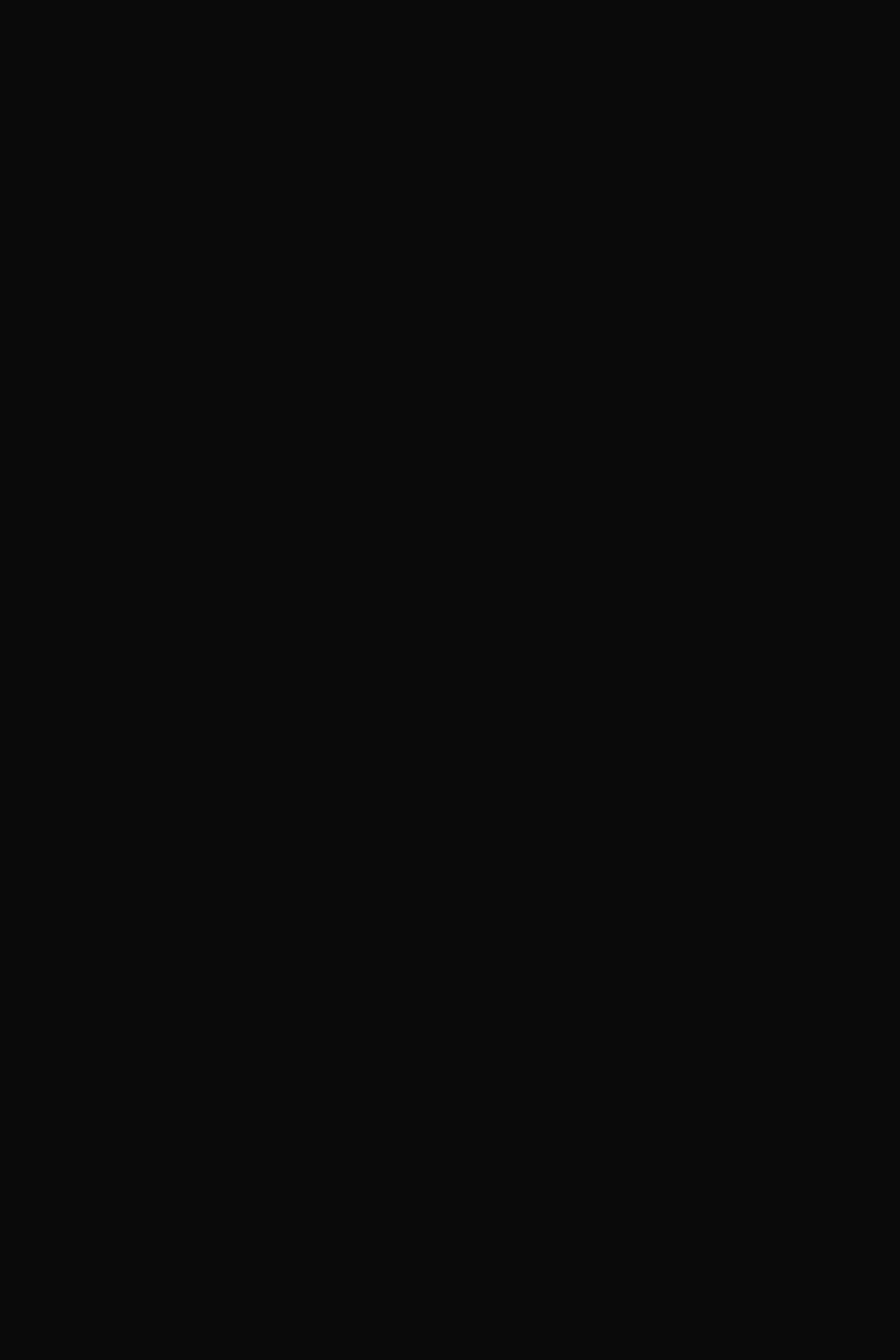
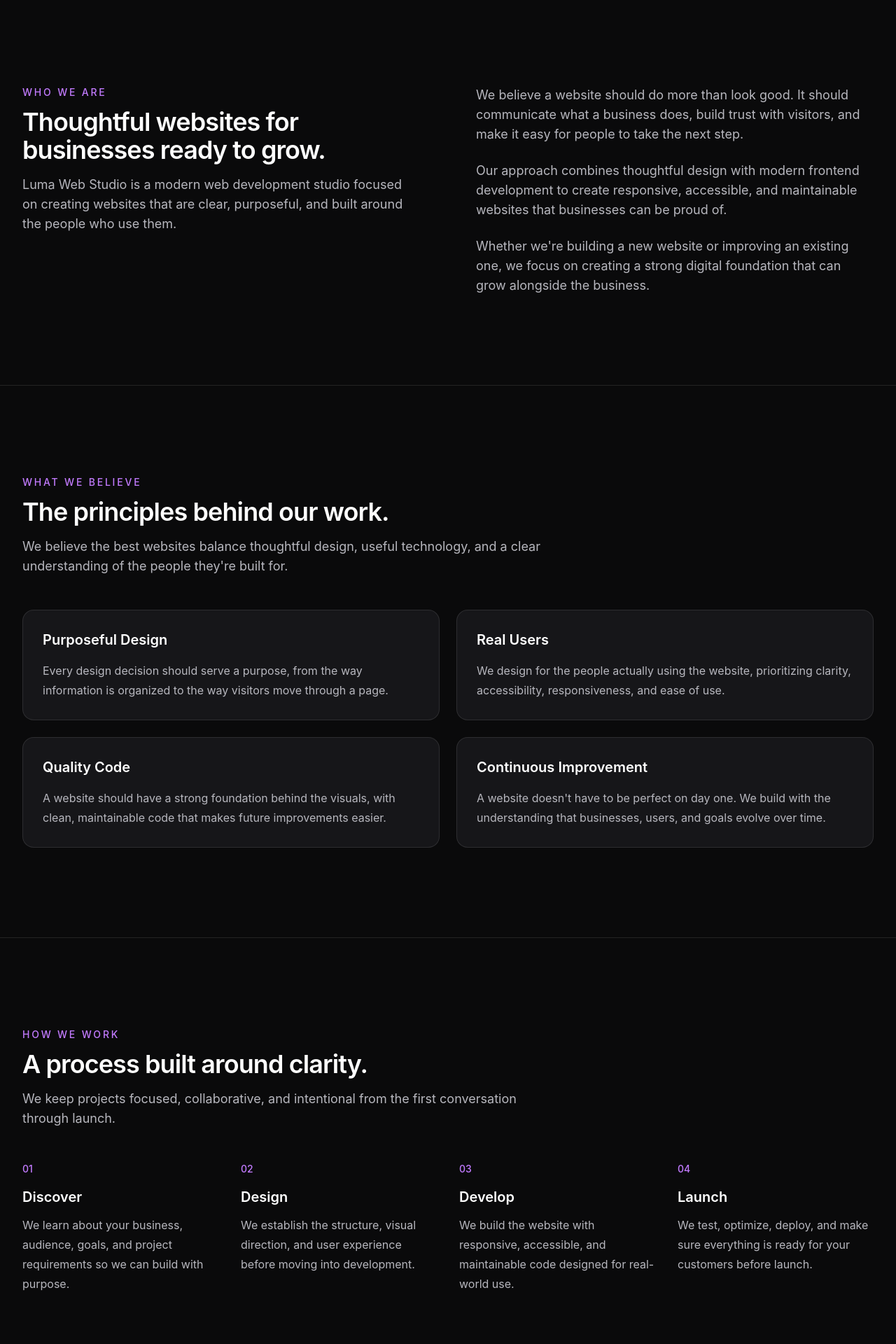
Before and after one commit to syniahpeterson/luma-web-studio, a React (Vite) app: page /about in a window 1280 px wide. Before the commit this address had no page. Shown: the part 600-2520 px from the top of the page at 70% size. Before the commit the page ends 800 px from the top, so only its background shows below. Built offline with nearby package versions, Linux system fonts and the light colour scheme.

Commit message:
feat: add About page and related components for enhanced site content

```diff
--- a/src/App.jsx
+++ b/src/App.jsx
@@ -4,6 +4,7 @@ import Home from "./pages/Home";
 import Services from "./pages/Services";
 import Work from "./pages/Work";
 import CaseStudy from "./pages/CaseStudy";
+import About from "./pages/About";
 
 function App() {
   return (
@@ -14,6 +15,7 @@ function App() {
           <Route path="/services" element={<Services />} />
           <Route path="/work" element={<Work />} />
           <Route path="/work/:slug" element={<CaseStudy />} />
+          <Route path="/about" element={<About />} />
         </Route>
       </Routes>
     </BrowserRouter>
--- /dev/null
+++ b/src/components/sections/about/AboutCTA.jsx
@@ -0,0 +1,13 @@
+import CTASection from "../../common/CTASection";
+
+function AboutCTA() {
+  return (
+    <CTASection
+      eyebrow="Let's Work Together"
+      title="Ready to build something meaningful?"
+      description="Tell us about your business, your goals, and what you want your website to accomplish. We'll help you figure out the right next step."
+    />
+  );
+}
+
+export default AboutCTA;
--- /dev/null
+++ b/src/components/sections/about/AboutHero.jsx
@@ -0,0 +1,13 @@
+import PageHero from "../../common/PageHero";
+
+function AboutHero() {
+  return (
+    <PageHero
+      eyebrow="About Luma"
+      title="Building better websites with purpose."
+      description="Luma Web Studio helps businesses create modern, thoughtful websites that look professional, work well, and support real business goals."
+    />
+  );
+}
+
+export default AboutHero;
--- /dev/null
+++ b/src/components/sections/about/AboutIntro.jsx
@@ -0,0 +1,40 @@
+import Container from "../../common/Container";
+import SectionHeading from "../../common/SectionHeading";
+
+function AboutIntro() {
+  return (
+    <section className="border-b border-white/10">
+      <Container className="py-24 lg:py-32">
+        <div className="grid gap-12 lg:grid-cols-2 lg:items-start lg:gap-20">
+          <SectionHeading
+            eyebrow="Who We Are"
+            title="Thoughtful websites for businesses ready to grow."
+            description="Luma Web Studio is a modern web development studio focused on creating websites that are clear, purposeful, and built around the people who use them."
+          />
+
+          <div className="space-y-6 text-base leading-7 text-[#b7b7be] md:text-lg">
+            <p>
+              We believe a website should do more than look good. It should
+              communicate what a business does, build trust with visitors, and
+              make it easy for people to take the next step.
+            </p>
+
+            <p>
+              Our approach combines thoughtful design with modern frontend
+              development to create responsive, accessible, and maintainable
+              websites that businesses can be proud of.
+            </p>
+
+            <p>
+              Whether we're building a new website or improving an existing one,
+              we focus on creating a strong digital foundation that can grow
+              alongside the business.
+            </p>
+          </div>
+        </div>
+      </Container>
+    </section>
+  );
+}
+
+export default AboutIntro;
--- /dev/null
+++ b/src/components/sections/about/AboutProcess.jsx
@@ -0,0 +1,37 @@
+import Container from "../../common/Container";
+import SectionHeading from "../../common/SectionHeading";
+import processSteps from "../../../data/process";
+
+function AboutProcess() {
+  return (
+    <section className="border-b border-white/10">
+      <Container className="py-24 lg:py-32">
+        <SectionHeading
+          eyebrow="How We Work"
+          title="A process built around clarity."
+          description="We keep projects focused, collaborative, and intentional from the first conversation through launch."
+        />
+
+        <div className="mt-12 grid gap-8 lg:grid-cols-4">
+          {processSteps.map((step) => (
+            <article key={step.id}>
+              <p className="text-sm font-medium text-purple-400">
+                {step.number}
+              </p>
+
+              <h3 className="mt-4 text-xl font-semibold text-white">
+                {step.title}
+              </h3>
+
+              <p className="mt-3 leading-7 text-[#b7b7be]">
+                {step.description}
+              </p>
+            </article>
+          ))}
+        </div>
+      </Container>
+    </section>
+  );
+}
+
+export default AboutProcess;
--- /dev/null
+++ b/src/components/sections/about/Values.jsx
@@ -0,0 +1,36 @@
+import Container from "../../common/Container";
+import SectionHeading from "../../common/SectionHeading";
+import values from "../../../data/values";
+
+function Values() {
+  return (
+    <section className="border-b border-white/10">
+      <Container className="py-24 lg:py-32">
+        <SectionHeading
+          eyebrow="What We Believe"
+          title="The principles behind our work."
+          description="We believe the best websites balance thoughtful design, useful technology, and a clear understanding of the people they're built for."
+        />
+
+        <div className="mt-12 grid gap-6 sm:grid-cols-2">
+          {values.map((value) => (
+            <article
+              key={value.id}
+              className="rounded-2xl border border-white/10 bg-[#161619] p-7"
+            >
+              <h3 className="text-xl font-semibold text-white">
+                {value.title}
+              </h3>
+
+              <p className="mt-4 leading-7 text-[#b7b7be]">
+                {value.description}
+              </p>
+            </article>
+          ))}
+        </div>
+      </Container>
+    </section>
+  );
+}
+
+export default Values;
--- /dev/null
+++ b/src/data/values.js
@@ -0,0 +1,28 @@
+const values = [
+  {
+    id: "purposeful-design",
+    title: "Purposeful Design",
+    description:
+      "Every design decision should serve a purpose, from the way information is organized to the way visitors move through a page.",
+  },
+  {
+    id: "real-users",
+    title: "Real Users",
+    description:
+      "We design for the people actually using the website, prioritizing clarity, accessibility, responsiveness, and ease of use.",
+  },
+  {
+    id: "quality-code",
+    title: "Quality Code",
+    description:
+      "A website should have a strong foundation behind the visuals, with clean, maintainable code that makes future improvements easier.",
+  },
+  {
+    id: "continuous-improvement",
+    title: "Continuous Improvement",
+    description:
+      "A website doesn't have to be perfect on day one. We build with the understanding that businesses, users, and goals evolve over time.",
+  },
+];
+
+export default values;
--- /dev/null
+++ b/src/pages/About.jsx
@@ -0,0 +1,19 @@
+import AboutCTA from "../components/sections/about/AboutCTA";
+import AboutHero from "../components/sections/about/AboutHero";
+import AboutIntro from "../components/sections/about/AboutIntro";
+import AboutProcess from "../components/sections/about/AboutProcess";
+import Values from "../components/sections/about/Values";
+
+function About() {
+  return (
+    <>
+      <AboutHero />
+      <AboutIntro />
+      <Values />
+      <AboutProcess />
+      <AboutCTA />
+    </>
+  );
+}
+
+export default About;
```
